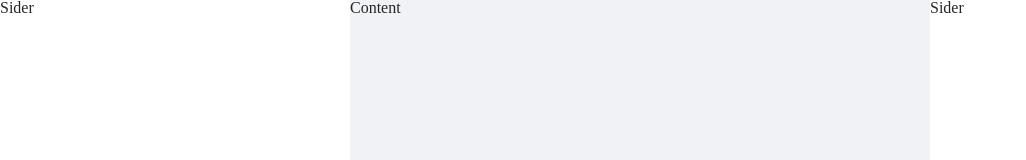
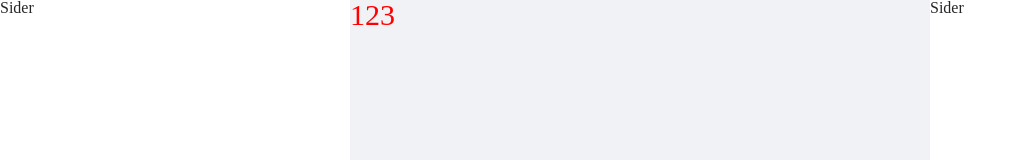
Before and after one commit to zhengwei741/h5-editer, a Vue app: page /editer in a window 1280 px wide. Shown: the top 160 px of the page, without its empty margins (0-1026 px from the left). Built offline with nearby package versions, Linux system fonts and the light colour scheme.

Commit message:
ltext 组件

```diff
--- a/package.json
+++ b/package.json
@@ -9,8 +9,12 @@
     "lint": "vue-cli-service lint"
   },
   "dependencies": {
+    "@types/lodash-es": "^4.17.5",
+    "@types/uuid": "^8.3.3",
     "ant-design-vue": "^2.2.8",
     "core-js": "^3.6.5",
+    "lodash-es": "^4.17.21",
+    "uuid": "^8.3.2",
     "vue": "^3.0.0",
     "vue-router": "^4.0.0-0",
     "vuex": "^4.0.0-0"
--- /dev/null
+++ b/src/components/LText/index.vue
@@ -0,0 +1,37 @@
+<template>
+  <component :is="tag" :style="styleProps">
+    {{ text }}
+  </component>
+</template>
+
+<script lang="ts">
+import { defineComponent, computed } from 'vue'
+import { pick } from 'lodash-es'
+import {
+  transformToComponentProps,
+  TextComponentProps,
+  textDefaultProps,
+} from '@/shared/defaultProps'
+
+const defaultProps = transformToComponentProps(TextComponentProps)
+
+export default defineComponent({
+  props: {
+    tag: {
+      type: String,
+      default: 'span',
+    },
+    text: {
+      type: String,
+      default: '',
+    },
+    ...defaultProps,
+  },
+  setup(props) {
+    const styleProps = computed(() => pick(props, textDefaultProps))
+    return {
+      styleProps,
+    }
+  },
+})
+</script>
--- a/src/components/templateList/index.vue
+++ b/src/components/templateList/index.vue
@@ -30,7 +30,7 @@ import {
 } from '@ant-design/icons-vue'
 
 import { defineComponent, PropType } from 'vue'
-import { TemplateProps } from '@/store/index'
+import { TemplateProps } from '@/store/templates'
 
 export default defineComponent({
   props: {
--- /dev/null
+++ b/src/shared/defaultProps.ts
@@ -0,0 +1,83 @@
+// export interface CommonDefaultProps {
+//   // actions
+//   actionType: string
+//   url: string
+//   // size
+//   height: string
+//   width: string
+//   paddingLeft: string
+//   paddingRight: string
+//   paddingTop: string
+//   paddingBottom: string
+//   // border type
+//   borderStyle: string
+//   borderColor: string
+//   borderWidth: string
+//   borderRadius: string
+//   // shadow and opacity
+//   boxShadow: string
+//   opacity: string
+//   // position and x,y
+//   position: string
+//   left: string
+//   top: string
+//   right: string
+// }
+
+// export interface TextComponentProps {
+//   text: string
+//   fontSize: string
+//   fontFamily: string
+//   fontWeight: string
+//   fontStyle: string
+//   textDecoration: string
+//   lineHeight: string
+//   textAlign: string
+//   color: string
+//   backgroundColor: string
+// }
+
+import { mapValues, without } from 'lodash-es'
+
+export const CommonDefaultProps = {
+  // actions
+  actionType: '',
+  url: '',
+  // size
+  height: '',
+  width: '300px',
+  paddingLeft: 0,
+  paddingRight: 0,
+  paddingTop: 0,
+  paddingBottom: 0,
+}
+
+export const TextComponentProps = {
+  text: '',
+  fontSize: '30px',
+  fontFamily: '',
+  fontWeight: '',
+  fontStyle: '',
+  textDecoration: '',
+  lineHeight: '',
+  textAlign: '',
+  color: '',
+  backgroundColor: '',
+  ...CommonDefaultProps,
+}
+
+export const textDefaultProps = without(
+  Object.keys(TextComponentProps),
+  'actionType',
+  'url',
+  'text'
+)
+
+export const transformToComponentProps = (props: any) => {
+  return mapValues(props, function (item) {
+    return {
+      type: item.constructor,
+      default: item,
+    }
+  })
+}
--- /dev/null
+++ b/src/store/editer.ts
@@ -0,0 +1,39 @@
+import { Module } from 'vuex'
+import { GlobalDataProps } from './index'
+import { v4 as uuidv4 } from 'uuid'
+
+export interface ComponentProps {
+  id: string
+  props: { [key: string]: string }
+  name: string
+}
+
+export interface EditerProps {
+  components: ComponentProps[]
+}
+
+const componentsData: ComponentProps[] = [
+  {
+    id: uuidv4(),
+    props: {
+      text: '123',
+      color: 'red',
+    },
+    name: 'l-text',
+  },
+]
+
+const editer: Module<EditerProps, GlobalDataProps> = {
+  state: {
+    components: componentsData,
+  },
+  mutations: {},
+  actions: {},
+  getters: {
+    getEditer(state) {
+      return state
+    },
+  },
+}
+
+export default editer
--- a/src/store/index.ts
+++ b/src/store/index.ts
@@ -1,15 +1,18 @@
 import { createStore } from 'vuex'
 import user, { UserProps } from './user'
 import templates, { TemplatesProps } from './templates'
+import editer, { EditerProps } from './editer'
 
 export interface GlobalDataProps {
   user: UserProps
   templates: TemplatesProps
+  editer: EditerProps
 }
 
 export default createStore<GlobalDataProps>({
   modules: {
     user,
     templates,
+    editer,
   },
 })
--- a/src/views/editer/index.vue
+++ b/src/views/editer/index.vue
@@ -1,10 +1,45 @@
 <template>
   <a-layout class="editer">
     <a-layout-sider theme="light" width="350">Sider</a-layout-sider>
-    <a-layout-content>Content</a-layout-content>
+    <a-layout-content>
+      <!-- <div v-for="component of components" :key="component.id">
+        {{ component }}
+      </div>
+      <l-text tag="span" text="123"></l-text> -->
+      <component
+        v-for="component of components"
+        :key="component.id"
+        :is="component.name"
+        v-bind="component.props"
+      ></component>
+    </a-layout-content>
     <a-layout-sider theme="light" width="350">Sider</a-layout-sider>
   </a-layout>
 </template>
+
+<script lang="ts">
+import { defineComponent, computed } from 'vue'
+import { useStore } from 'vuex'
+import { GlobalDataProps } from '@/store/index'
+
+import LText from '@/components/LText/index.vue'
+
+export default defineComponent({
+  components: {
+    LText,
+  },
+  setup() {
+    const store = useStore<GlobalDataProps>()
+
+    const components = computed(() => store.state.editer.components)
+
+    return {
+      components,
+    }
+  },
+})
+</script>
+
 <style lang="less" scoped>
 .editer {
   height: 100%;
```
Also changed, not shown: 1 other file (tests, documents, lock files or other folders).
